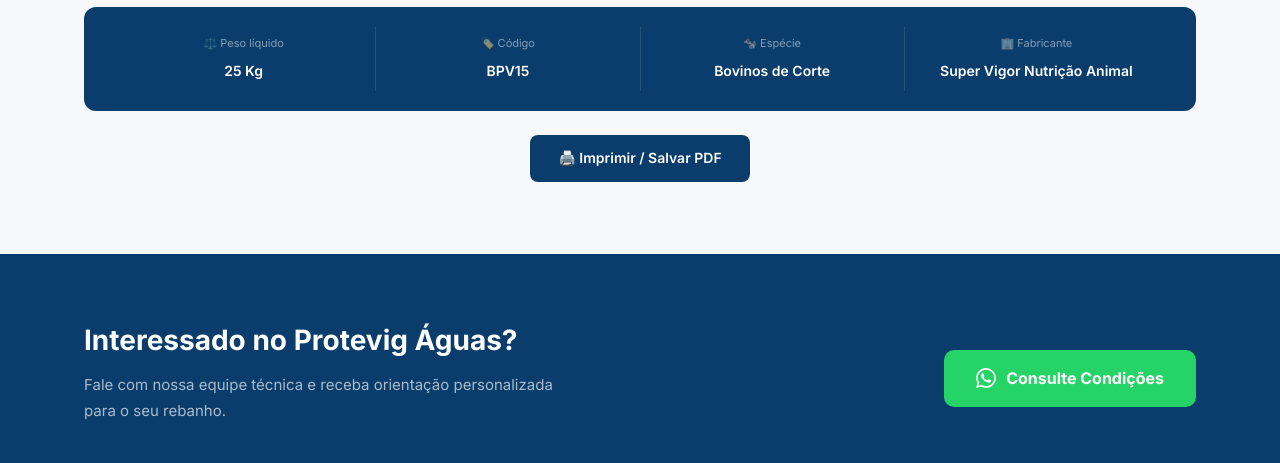
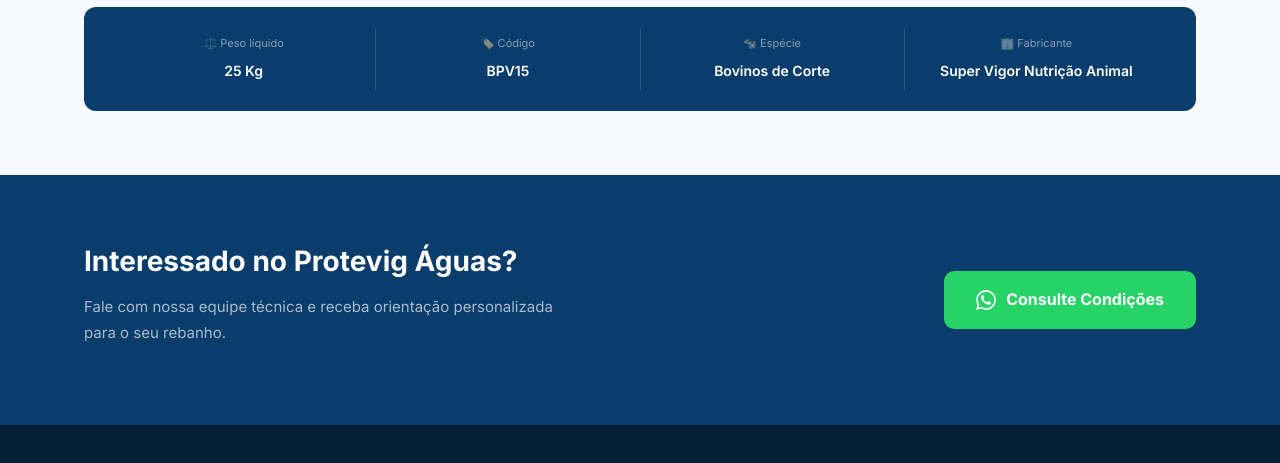
Before and after one commit to leogrjr025/site-supervigor, a plain HTML site: page produtos/protevig-aguas.html in a window 1280 px wide. Shown: the part 1440-1903 px from the top of the page. Drawn offline with Linux system fonts and the light colour scheme.

Commit message:
Update protevig-aguas.html

```diff
--- a/produtos/protevig-aguas.html
+++ b/produtos/protevig-aguas.html
@@ -163,12 +163,6 @@
         </div>
       </div>
 
-      <div style="display:flex; justify-content:center; margin-top:24px; margin-bottom:8px;">
-        <a href="protevig-aguas-print.html" target="_blank"
-          style="display:inline-flex; align-items:center; gap:10px; background:#0a3d6b; color:#fff; padding:12px 28px; border-radius:8px; font-size:14px; font-weight:600; text-decoration:none;">
-          🖨️ Imprimir / Salvar PDF
-        </a>
-      </div>
 
     </div>
   </section>
```
